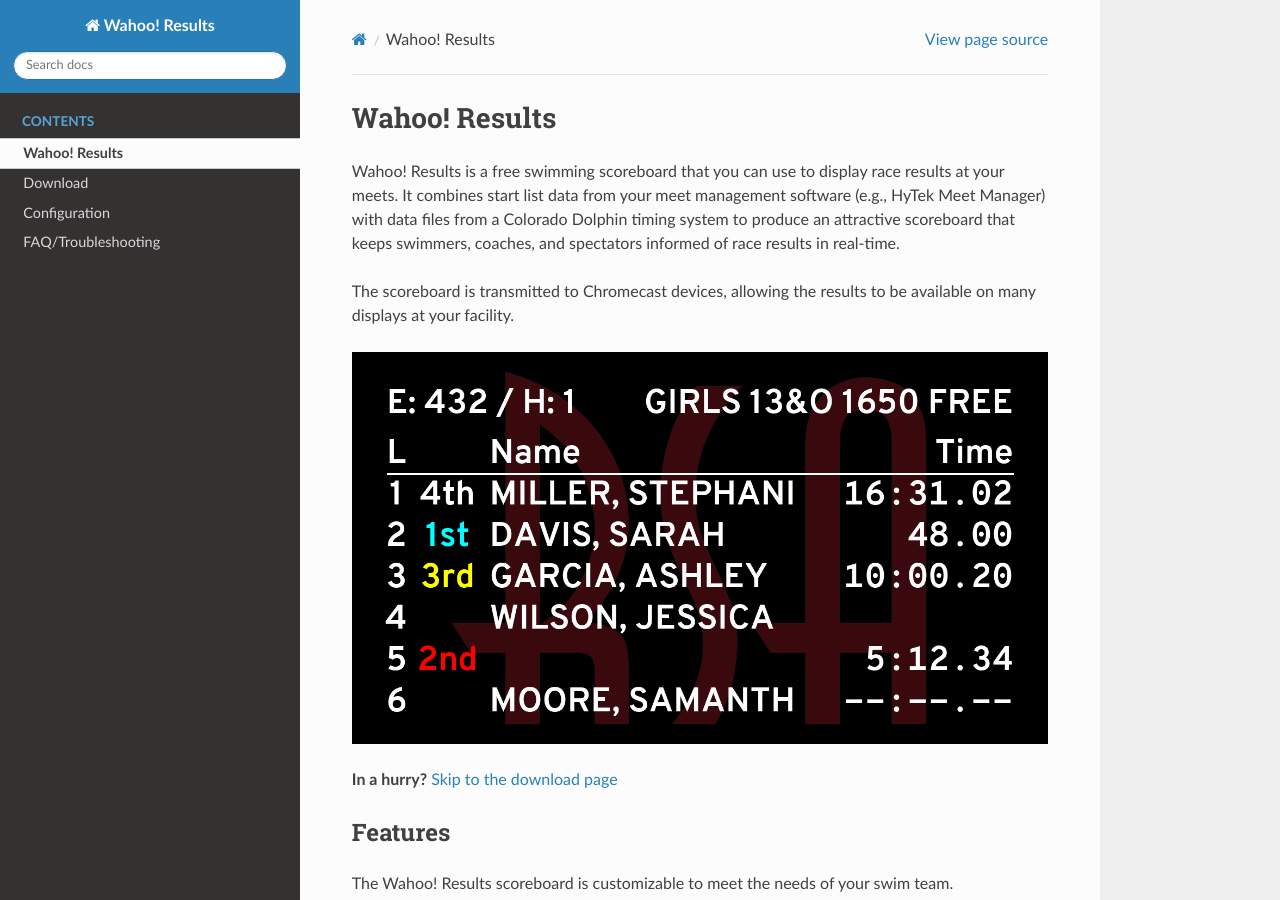
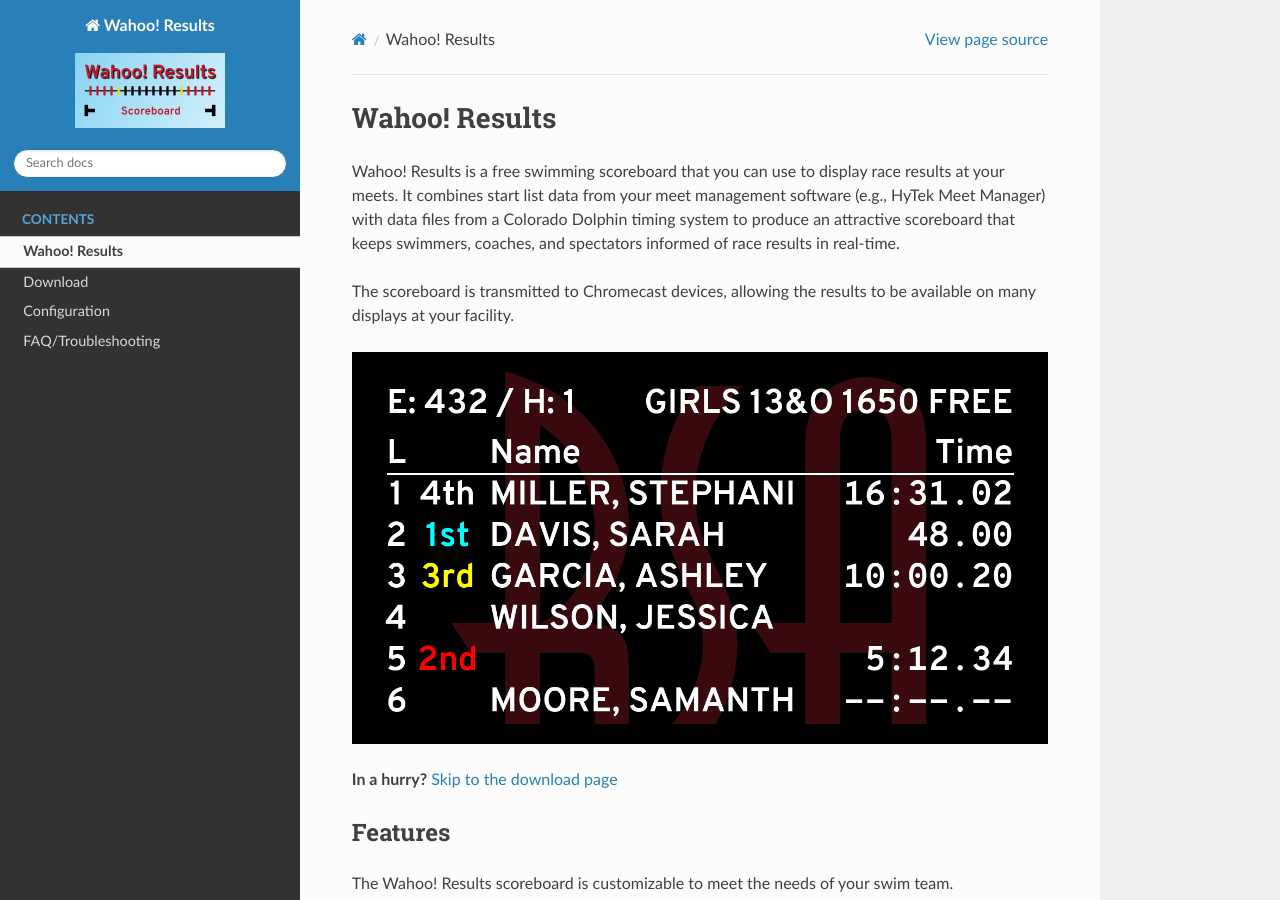
Before and after one commit to JohnStrunk/wahoo-results, a Sphinx documentation site: the page built from docs/index.rst, in a window 1280 px wide and 900 px high. Built offline with Sphinx 7.4.7 and the Read the Docs theme 2.0.0, drawn with Linux system fonts in a browser that asks for light colours.

Commit message:
Add icons to docs
Signed-off-by: John Strunk <john.strunk@gmail.com>

```diff
--- a/docs/conf.py
+++ b/docs/conf.py
@@ -57,4 +57,10 @@ html_theme = 'sphinx_rtd_theme'
 # so a file named "default.css" will overwrite the builtin "default.css".
 html_static_path = ['_static']
 
+# Logo at top of sidebar
+html_logo = 'media/wr-card2-150.png'
+
+# favicon
+html_favicon = 'media/wr-icon.ico'
+
 master_doc = 'index'
```
Also changed, not shown: docs/media/wr-card2-150.png (added), docs/media/wr-icon.ico (added).
